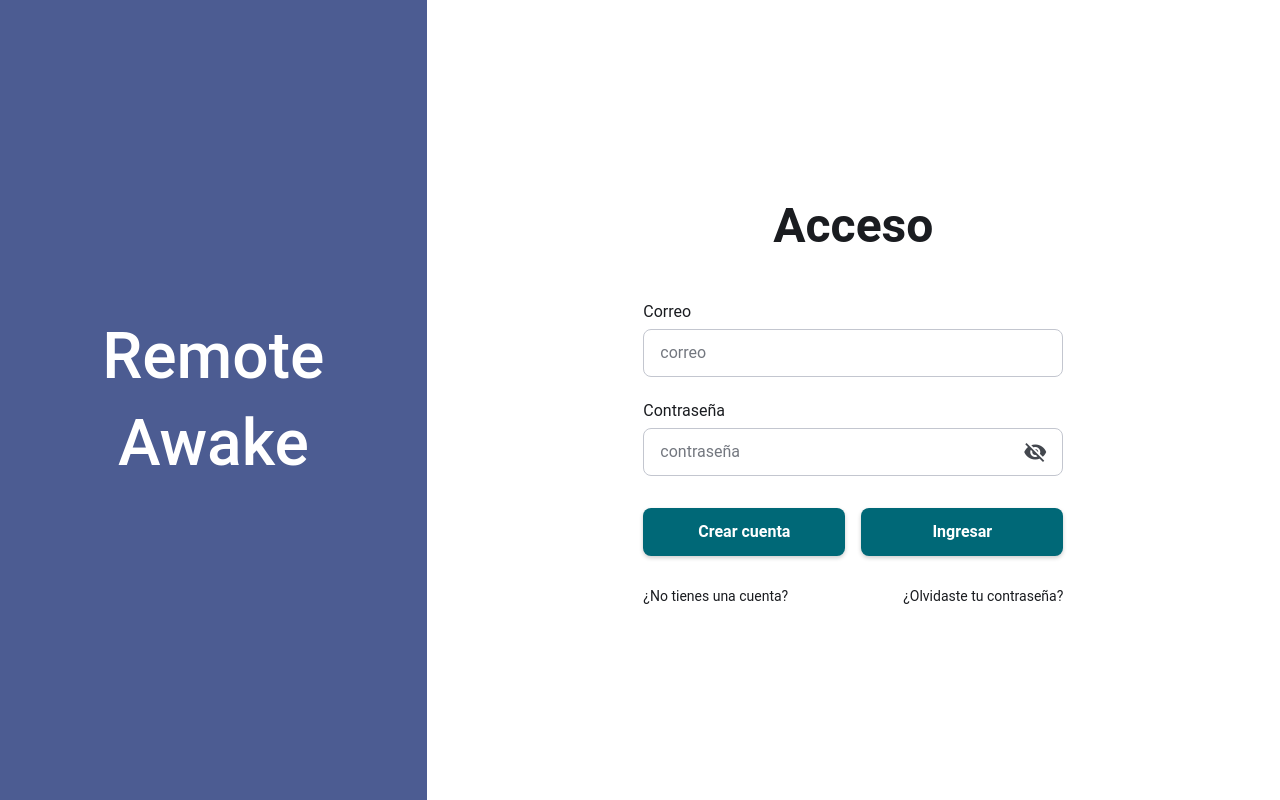
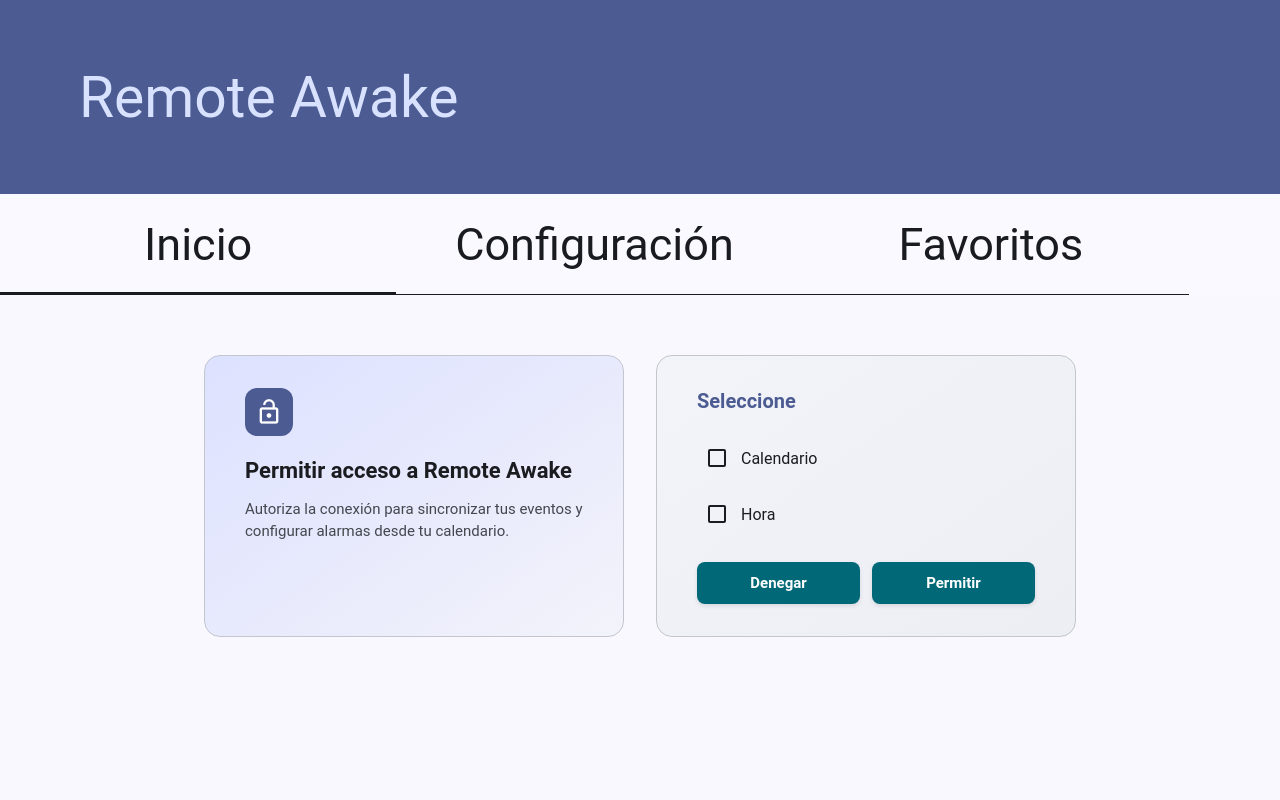
Before and after one commit to capbmaster/remote-awake-web, an Angular app: page /permitir-acceso in a window 1280 px wide. Before the commit this address led to /login. Built offline with nearby package versions, Linux system fonts and the light colour scheme.

Commit message:
Feat: Permitir acceso

```diff
--- a/src/app/app.routes.ts
+++ b/src/app/app.routes.ts
@@ -6,6 +6,7 @@ export const routes: Routes = [
   { path: 'dashboard', loadComponent: () => import('./pages/dashboard/dashboard.component').then(m => m.DashboardComponent) },
   { path: 'calendario', loadComponent: () => import('./pages/calendario/calendario.component').then(m => m.CalendarioComponent) },
   { path: 'select-calendar', loadComponent: () => import('./pages/select-calendar/select-calendar.component').then(m => m.SelectCalendarComponent) },
+  { path: 'permitir-acceso', loadComponent: () => import('./pages/permitir-acceso/permitir-acceso.component').then(m => m.PermitirAccesoComponent) },
   { path: 'configuracion', loadComponent: () => import('./pages/configuracion/configuracion.component').then(m => m.ConfiguracionComponent) },
   { path: '**', redirectTo: '/login', pathMatch: 'full' }
 ];
--- /dev/null
+++ b/src/app/pages/permitir-acceso/permitir-acceso.component.html
@@ -0,0 +1,45 @@
+<div class="container">
+  <header class="header">
+    <h1>Remote Awake</h1>
+  </header>
+
+  <mat-tab-group class="tabs" [selectedIndex]="0" (selectedIndexChange)="onTabChange($event)">
+    <mat-tab label="Inicio"></mat-tab>
+    <mat-tab label="Configuración"></mat-tab>
+    <mat-tab label="Favoritos"></mat-tab>
+  </mat-tab-group>
+
+  <div class="content">
+    <div class="cards-layout">
+      <div class="card card-permission">
+        <div class="card-icon">
+          <mat-icon>lock_open</mat-icon>
+        </div>
+        <h2 class="card-title">Permitir acceso a Remote Awake</h2>
+        <p class="card-description">
+          Autoriza la conexión para sincronizar tus eventos y configurar alarmas desde tu calendario.
+        </p>
+      </div>
+
+      <div class="card card-select">
+        <h3 class="card-subtitle">Seleccione</h3>
+        <div class="options-list">
+          <label class="option-item">
+            <mat-checkbox [(ngModel)]="calendarioChecked" color="primary">
+              Calendario
+            </mat-checkbox>
+          </label>
+          <label class="option-item">
+            <mat-checkbox [(ngModel)]="horaChecked" color="primary">
+              Hora
+            </mat-checkbox>
+          </label>
+        </div>
+        <div class="card-actions">
+          <button class="btn btn-deny" (click)="onDenegar()">Denegar</button>
+          <button class="btn btn-allow" (click)="onPermitir()">Permitir</button>
+        </div>
+      </div>
+    </div>
+  </div>
+</div>
--- /dev/null
+++ b/src/app/pages/permitir-acceso/permitir-acceso.component.scss
@@ -0,0 +1,185 @@
+.container {
+  height: 100vh;
+  background-color: var(--md-sys-color-background);
+  overflow-y: auto;
+  display: flex;
+  flex-direction: column;
+}
+
+.header {
+  background-color: var(--md-sys-color-primary);
+  padding: 63.5px 79px;
+  margin-bottom: 0;
+
+  h1 {
+    color: var(--md-sys-color-secondary-container);
+    font-size: 57px;
+    font-weight: 400;
+    margin: 0;
+  }
+}
+
+.tabs {
+  display: flex;
+  justify-content: center;
+  background-color: var(--md-sys-color-surface);
+  padding: 0;
+  margin: 0;
+
+  ::ng-deep .mat-mdc-tab-group {
+    width: 1189px !important;
+    max-width: 1189px !important;
+  }
+
+  ::ng-deep .mat-mdc-tab-header {
+    background-color: var(--md-sys-color-surface);
+    width: 1189px !important;
+  }
+
+  ::ng-deep .mat-mdc-tab-labels {
+    justify-content: flex-start;
+    width: 1189px !important;
+  }
+
+  ::ng-deep .mat-mdc-tab {
+    font-size: 45px;
+    width: 396.33px;
+    min-width: 396.33px;
+    max-width: 396.33px;
+    padding: 0;
+    height: 100px;
+    display: flex;
+    align-items: center;
+    justify-content: center;
+  }
+}
+
+.content {
+  padding: 60px 79px;
+  flex-shrink: 0;
+}
+
+.cards-layout {
+  display: flex;
+  gap: 32px;
+  align-items: stretch;
+  justify-content: center;
+  flex-wrap: wrap;
+}
+
+.card {
+  flex: 1;
+  min-width: 280px;
+  max-width: 420px;
+  border-radius: 16px;
+  padding: 32px 40px;
+  display: flex;
+  flex-direction: column;
+  border: 1px solid var(--md-sys-color-outline-variant);
+}
+
+.card-permission {
+  background: linear-gradient(
+    145deg,
+    var(--md-sys-color-primary-container) 0%,
+    var(--md-sys-color-surface-container-low) 100%
+  );
+
+  .card-icon {
+    width: 48px;
+    height: 48px;
+    border-radius: 12px;
+    background-color: var(--md-sys-color-primary);
+    display: flex;
+    align-items: center;
+    justify-content: center;
+    margin-bottom: 20px;
+
+    mat-icon {
+      font-size: 28px;
+      width: 28px;
+      height: 28px;
+      color: var(--md-sys-color-on-primary);
+    }
+  }
+
+  .card-title {
+    font-size: 22px;
+    font-weight: 600;
+    color: var(--md-sys-color-on-surface);
+    line-height: 1.35;
+    margin: 0 0 12px 0;
+  }
+
+  .card-description {
+    font-size: 15px;
+    color: var(--md-sys-color-on-surface-variant);
+    line-height: 1.5;
+    margin: 0;
+  }
+}
+
+.card-select {
+  background: linear-gradient(
+    145deg,
+    var(--md-sys-color-surface-container-low) 0%,
+    var(--md-sys-color-surface-container) 100%
+  );
+
+  .card-subtitle {
+    font-size: 20px;
+    font-weight: 600;
+    color: var(--md-sys-color-primary);
+    margin: 0 0 24px 0;
+    line-height: 1.3;
+  }
+
+  .options-list {
+    display: flex;
+    flex-direction: column;
+    gap: 16px;
+    margin-bottom: 28px;
+  }
+
+  .option-item {
+    display: flex;
+    align-items: center;
+    cursor: pointer;
+    font-size: 16px;
+    color: var(--md-sys-color-on-surface);
+
+    ::ng-deep .mat-mdc-checkbox {
+      --mdc-checkbox-selected-icon-color: var(--md-sys-color-tertiary);
+      --mdc-checkbox-unselected-icon-color: var(--md-sys-color-outline);
+    }
+  }
+
+  .card-actions {
+    display: flex;
+    gap: 12px;
+    margin-top: auto;
+  }
+}
+
+.btn {
+  flex: 1;
+  padding: 12px 24px;
+  border: none;
+  border-radius: 8px;
+  font-family: 'Roboto', sans-serif;
+  font-size: 15px;
+  font-weight: 600;
+  cursor: pointer;
+  transition: box-shadow 0.2s, opacity 0.2s;
+
+  &:hover {
+    opacity: 0.9;
+  }
+}
+
+.btn-deny,
+.btn-allow {
+  background-color: var(--md-sys-color-tertiary);
+  color: var(--md-sys-color-on-tertiary);
+  box-shadow: 0 2px 4px rgba(0, 0, 0, 0.1);
+}
--- /dev/null
+++ b/src/app/pages/permitir-acceso/permitir-acceso.component.ts
@@ -0,0 +1,36 @@
+import { Component } from '@angular/core';
+import { MatTabsModule } from '@angular/material/tabs';
+import { MatCheckboxModule } from '@angular/material/checkbox';
+import { MatIconModule } from '@angular/material/icon';
+import { FormsModule } from '@angular/forms';
+import { Router } from '@angular/router';
+
+@Component({
+  selector: 'app-permitir-acceso',
+  standalone: true,
+  imports: [MatTabsModule, MatCheckboxModule, MatIconModule, FormsModule],
+  templateUrl: './permitir-acceso.component.html',
+  styleUrl: './permitir-acceso.component.scss'
+})
+export class PermitirAccesoComponent {
+  calendarioChecked = false;
+  horaChecked = false;
+
+  constructor(private router: Router) {}
+
+  onTabChange(index: number) {
+    if (index === 0) {
+      this.router.navigate(['/dashboard']);
+    } else if (index === 1) {
+      this.router.navigate(['/configuracion']);
+    }
+  }
+
+  onDenegar() {
+    // Maqueta: sin lógica
+  }
+
+  onPermitir() {
+    // Maqueta: sin lógica
+  }
+}
--- a/src/app/pages/select-calendar/select-calendar.component.ts
+++ b/src/app/pages/select-calendar/select-calendar.component.ts
@@ -22,14 +22,14 @@ export class SelectCalendarComponent {
   }
 
   onConectarOutlook() {
-    // Maqueta: sin lógica
+    this.router.navigate(['/permitir-acceso']);
   }
 
   onConectarGmail() {
-    // Maqueta: sin lógica
+    this.router.navigate(['/permitir-acceso']);
   }
 
   onConectarIcal() {
-    // Maqueta: sin lógica
+    this.router.navigate(['/permitir-acceso']);
   }
 }
```
